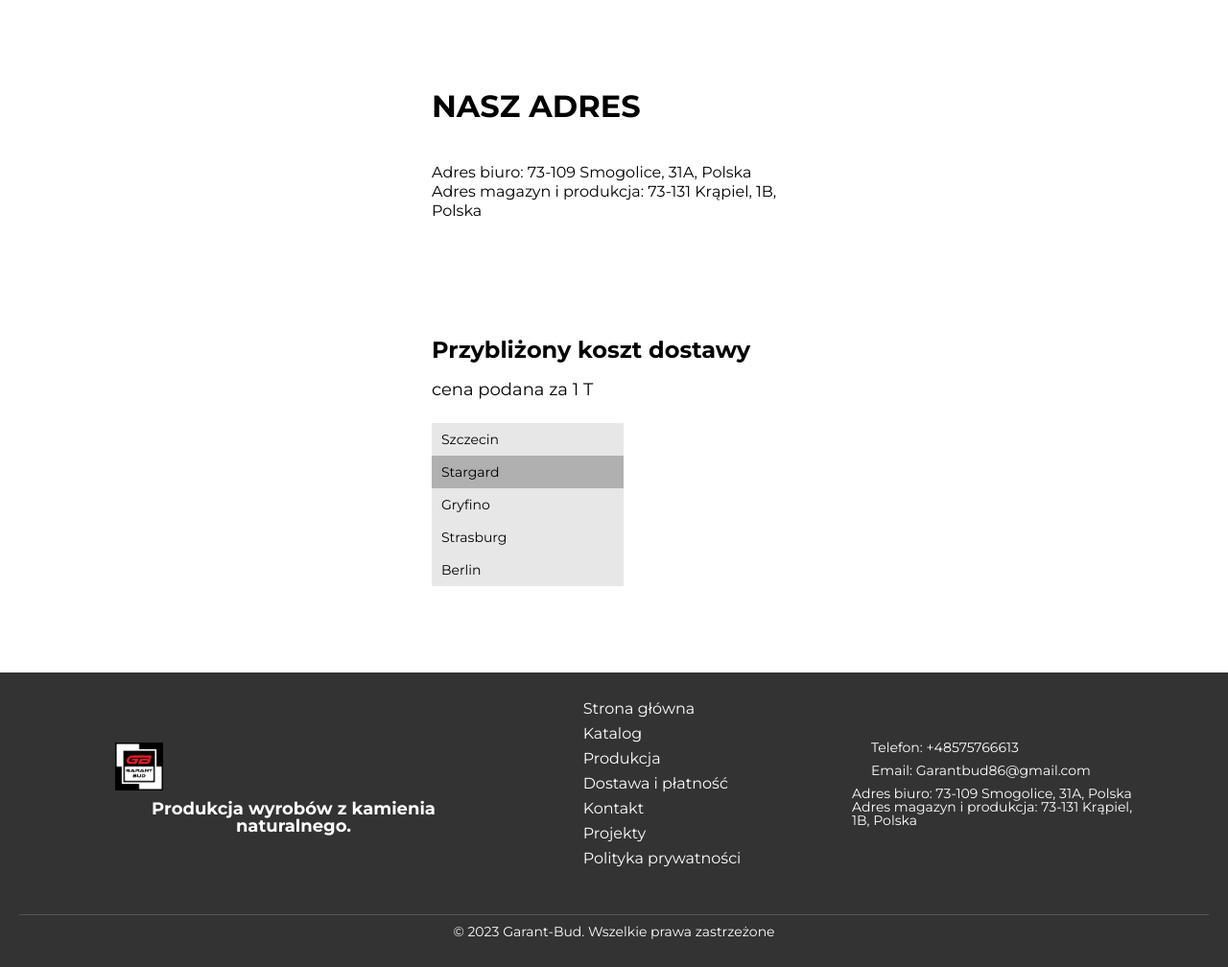
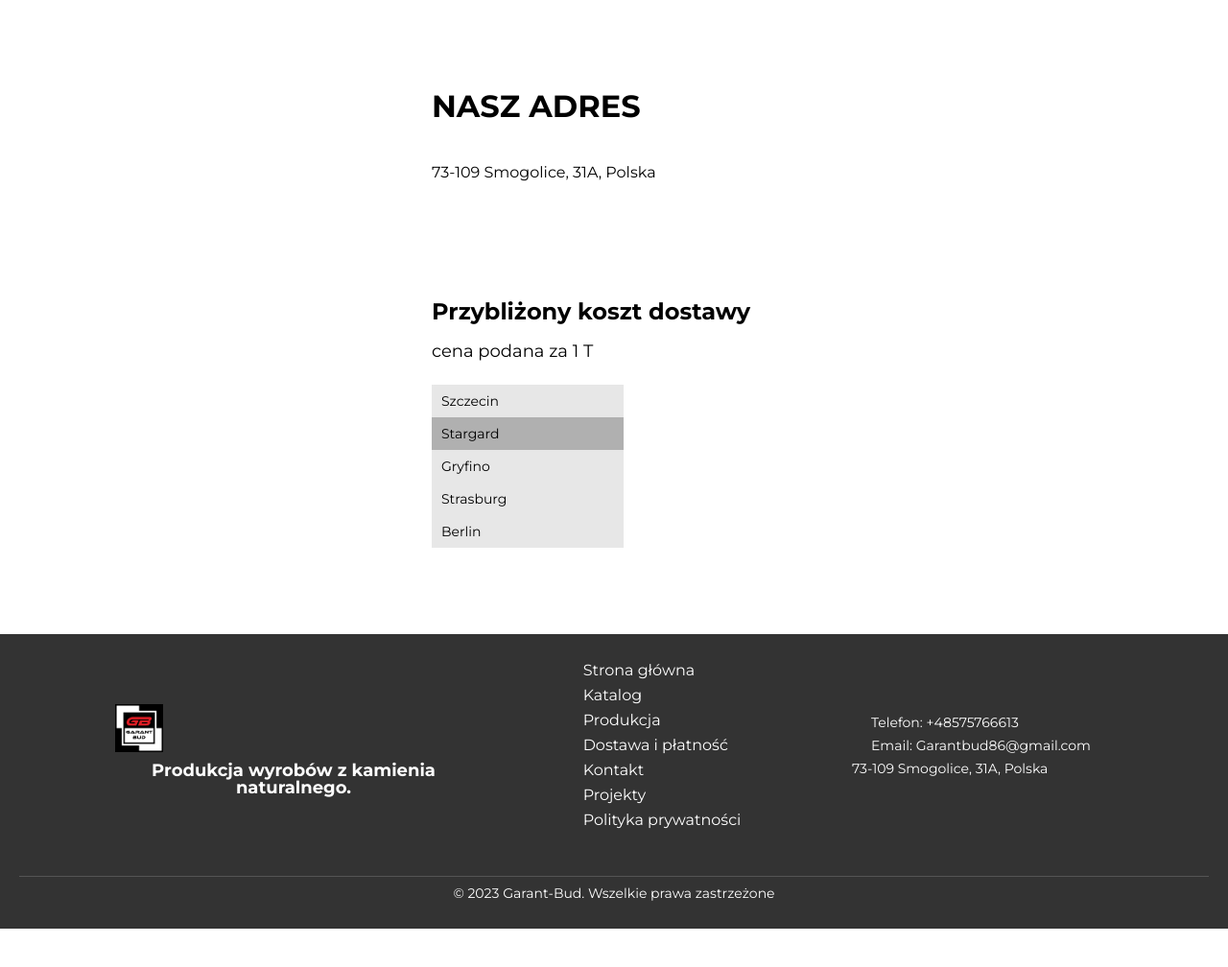
Before and after one commit to GuardianOfHell/Test_gbt_1, a Django app: page /contact in a window 1280 px wide. Shown: the part 1481-2489 px from the top of the page at 96% size. After the commit the page ends 2449 px from the top, so only its background shows below. Run offline with Django 5.2, Linux system fonts and the light colour scheme; some libraries are stand-ins or nearby versions.

Commit message:
rtdrt
jdrtj

```diff
--- a/mysite/templates/element/Footer.html
+++ b/mysite/templates/element/Footer.html
@@ -28,8 +28,7 @@
             <a href="mailto:Garantbud86@gmail.com" class="contact-item">
                 <p>Email: Garantbud86@gmail.com</p>
             </a>
-            <p>Adres biuro: 73-109 Smogolice, 31А, Polska<br>
-Adres magazyn i produkcja: 73-131 Krąpiel, 1B, Polska</p>
+            <p>73-109 Smogolice, 31А, Polska</p>
         </div>
     </div>
 
--- a/mysite/templates/inc/_contact/_2_contact_bot.html
+++ b/mysite/templates/inc/_contact/_2_contact_bot.html
@@ -14,7 +14,7 @@
     <div class="contact_bot_right">
         <div class="contact_bot_right_top">
             <div class="contact_bot_right_top_title">NASZ ADRES</div>
-            <div class="contact_bot_right_top_text" style="">Adres biuro: 73-109 Smogolice, 31А, Polska <br> Adres magazyn i produkcja: 73-131 Krąpiel, 1B, Polska</div>
+            <div class="contact_bot_right_top_text" style="">73-109 Smogolice, 31А, Polska</div>
         </div>
         <div class="contact_bot_right_bot">
             <div class="contact_bot_right_bot_title">Przybliżony koszt dostawy</div>
--- a/mysite/templates/inc/_product/_product.html
+++ b/mysite/templates/inc/_product/_product.html
@@ -128,8 +128,7 @@
                     </h3>
                     <div style="display: flex; align-items: flex-start; margin-left: 10px;">
                         <img style="margin-right: 6px" src="{% static '/mysite/img/_product/svg.png' %}">
-                        <p>Adres biuro: 73-109 Smogolice, 31А, Polska<br>
-Adres magazyn i produkcja: 73-131 Krąpiel, 1B, Polska</p>
+                        <p>73-109 Smogolice, 31А, Polska</p>
                     </div>
                 </div>
                 <div style="border: 1px solid rgb(226, 180, 59); max-width: 345px; margin: 16px 0px;"></div>
```
Also changed, not shown: mysite/static/mysite/img/production/image2.png.
